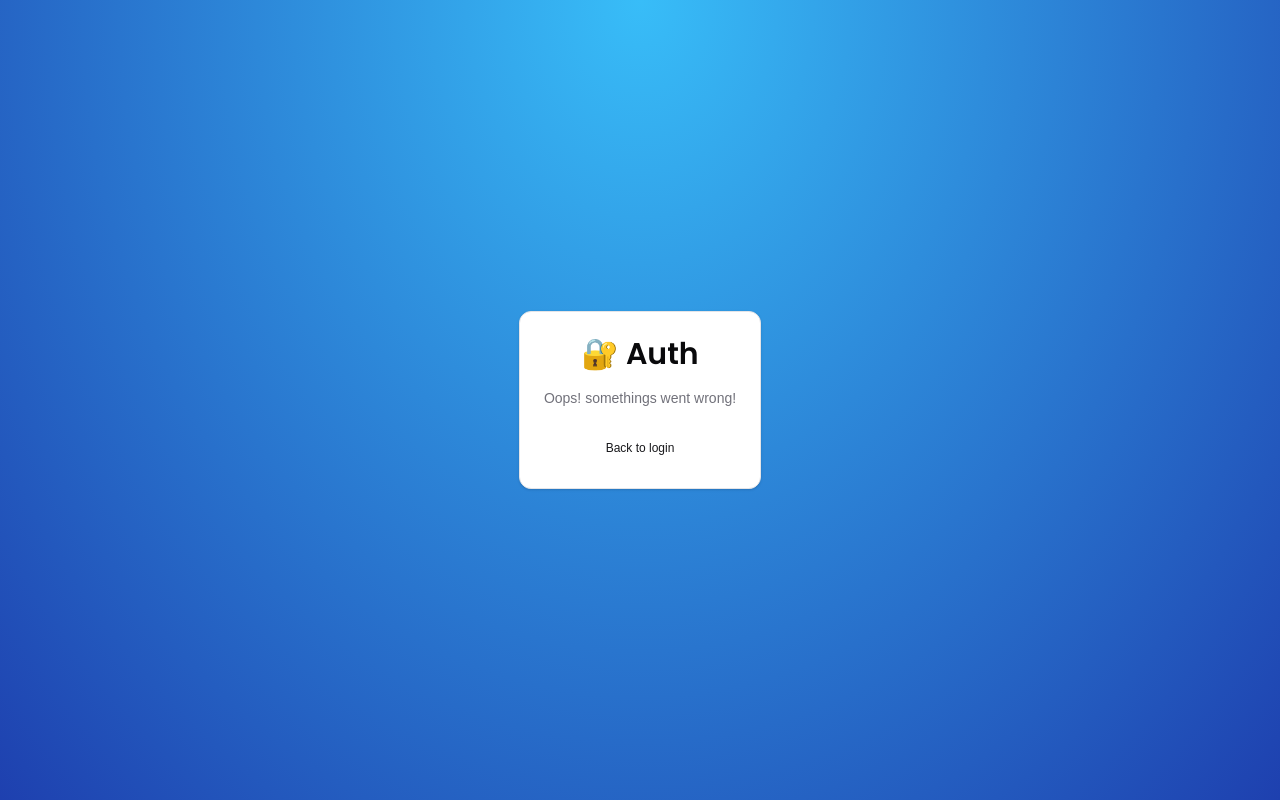
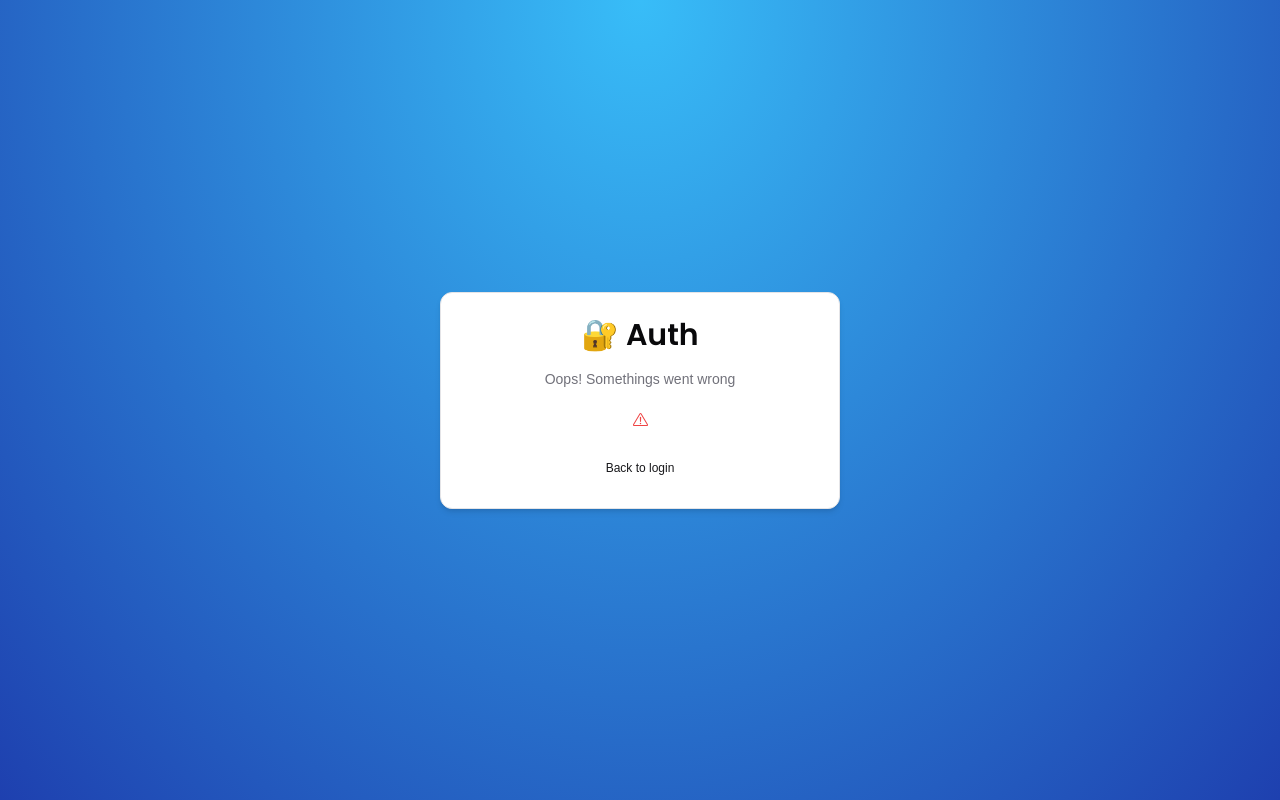
Before and after one commit to code-with-zain-hunzai/auth-2Fa, a Next.js app: page /auth/error in a window 1280 px wide. Built offline with nearby package versions, Linux system fonts and the light colour scheme.

Commit message:
add the Github & Google providers

```diff
--- a/src/components/auth/error-card.tsx
+++ b/src/components/auth/error-card.tsx
@@ -1,21 +1,16 @@
-import { Header } from "@/components/auth/header";
-import { BackButton } from "@/components/auth/back-button";
-import {
-    Card,
-    CardFooter,
-    CardHeader
-} from "@/components/ui/card"
+import { CardWrapper } from "@/components/auth/card-wrapper";
+import { ExclamationTriangleIcon } from "@radix-ui/react-icons";
 
 export const ErrorCard = () => {
     return (
-        <Card>
-            <CardHeader>
-                <Header label="Oops! somethings went wrong!" />
-            </CardHeader>
-            <CardFooter>
-                <BackButton label="Back to login"
-                href="/auth/login"/>
-            </CardFooter>
-        </Card>
+        <CardWrapper
+        headerLabel="Oops! Somethings went wrong"
+        backButtonHref="/auth/login"
+        backButtonLabel="Back to login"
+        >
+            <div className="w-full flex justify-center">
+                <ExclamationTriangleIcon className="text-destructive"/>
+            </div>
+        </CardWrapper>
     );
 };
--- a/src/components/auth/login-form.tsx
+++ b/src/components/auth/login-form.tsx
@@ -2,6 +2,7 @@
 import * as z from "zod";
 import { useForm } from "react-hook-form";
 import { zodResolver } from "@hookform/resolvers/zod";
+import { useSearchParams } from "next/navigation";
 import { CardWrapper } from './card-wrapper';
 import { LoginSchema } from "../../../schemas";
 import {
@@ -20,6 +21,8 @@
 import { useState, useTransition } from "react";
 
 const LoginForm = () => {
+    const searchParams = useSearchParams();
+    const urlError = searchParams.get("error") === "OAuthAccountNotLinked" ? "Email already in use with different provider!" : "";
     const [error, setError] = useState<string | undefined>("")
     const [success, setSuccess] = useState<string | undefined>("")
     const [isPending, startTransition] = useTransition()
@@ -39,14 +42,10 @@
         startTransition(() => {
             Login(values)
                 .then((data) => {
-                    if (data) {
-                        setError(data.error || "");
-                        setSuccess(data.success || "");
-                    }
+                        setError(data?.error);
+                        // Todo: Add when we add 2fa
+                        // setSuccess(data?.success);
                 })
-                .catch((err) => {
-                    setError("An unexpected error occurred");
-                });
         })
     }
 
@@ -89,7 +88,7 @@
                             )}
                         />
                     </div>
-                    <FormError message={error} />
+                    <FormError message={error || urlError} />
                     <FormSuccess message={success} />
                     <Button
                         type="submit"
```
